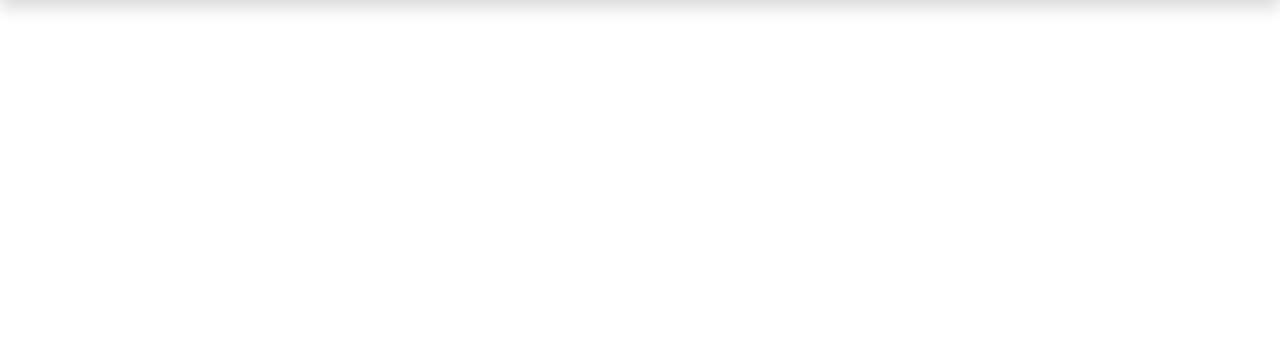
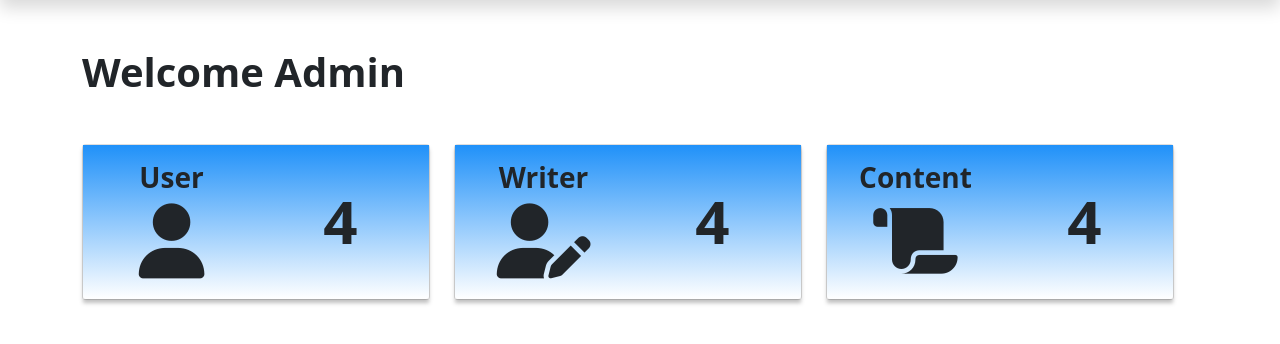
Before and after one commit to SulajAcharya/Writers_House, a PHP site: page /admin/index.php in a window 1280 px wide. Shown: the part 172-516 px from the top of the page. Run offline with PHP 8.4, Linux system fonts and the light colour scheme; a user stored in the database is signed in.

Commit message:
Admin dashboard added

```diff
--- a/admin/index.php
+++ b/admin/index.php
@@ -3,6 +3,65 @@
     require_once($_SERVER["DOCUMENT_ROOT"]."/admin/nav.php");
 ?>
 
+<div class="container" id="admin">
+    <div class="row">
+        <p class="h1 fw-bold my-5">Welcome Admin</p>
+        <div class="row">
+            <div class="col-md-4">
+                <div class="card">
+                    <div class="card-body">
+                        <div class="row">
+                            <div class="col-md-6">
+                                <p class="text-center h3 fw-bold">User</p>
+                                <i class="fa fa-user h1 d-flex justify-content-center"></i>
+                            </div>
+                            <div class="col-md-6">
+                                <div class="data d-flex align-items-center justify-content-center h1 fw-bold my-4">
+                                    4
+                                </div>
+                            </div>
+                        </div>
+                    </div>
+                </div>
+            </div>
+            <div class="col-md-4">
+                <div class="card">
+                    <div class="card-body">
+                        <div class="row">
+                            <div class="col-md-6">
+                                <p class="text-center h3 fw-bold">Writer</p>
+                                <i class="fas fa-user-edit h1 d-flex justify-content-center"></i>
+                            </div>
+                            <div class="col-md-6">
+                                <div class="data d-flex align-items-center justify-content-center h1 fw-bold my-4">
+                                    4
+                                </div>
+                            </div>
+                        </div>
+                    </div>
+                </div>
+            </div>
+            <div class="col-md-4">
+                <div class="card">
+                    <div class="card-body">
+                        <div class="row">
+                            <div class="col-md-6">
+                                <p class="text-center h3 fw-bold">Content</p>
+                                <i class="fa fa-scroll h1 d-flex justify-content-center"></i>
+                            </div>
+                            <div class="col-md-6">
+                                <div class="data d-flex align-items-center justify-content-center h1 fw-bold my-4">
+                                    4
+                                </div>
+                            </div>
+                        </div>
+                    </div>
+                </div>
+            </div>
+        </div>
+    </div>
+</div>
+
 <?php
     require_once($_SERVER["DOCUMENT_ROOT"]."/includes/init.php");
 ?>
--- a/assets/css/style.css
+++ b/assets/css/style.css
@@ -36,3 +36,14 @@
     font-size: 20px;
     font-weight: 600;
 }
+#admin .card-body {
+    background: linear-gradient(180deg, #2091F9 0%, rgba(255, 255, 255, 0.00) 100%);
+    box-shadow: 0px 4px 4px 0px rgba(0, 0, 0, 0.25);
+    height: 12vw;
+}
+#admin i {
+    font-size: 75px;
+}
+#admin .data {
+    font-size: 60px;
+}
```
